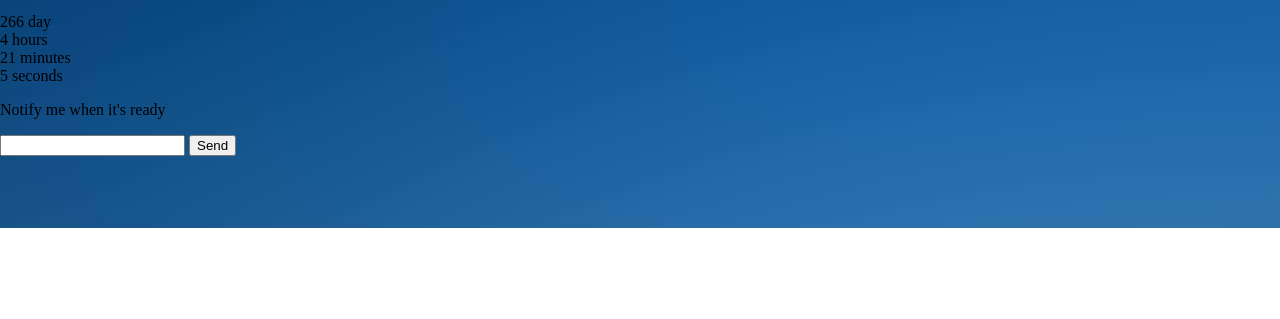
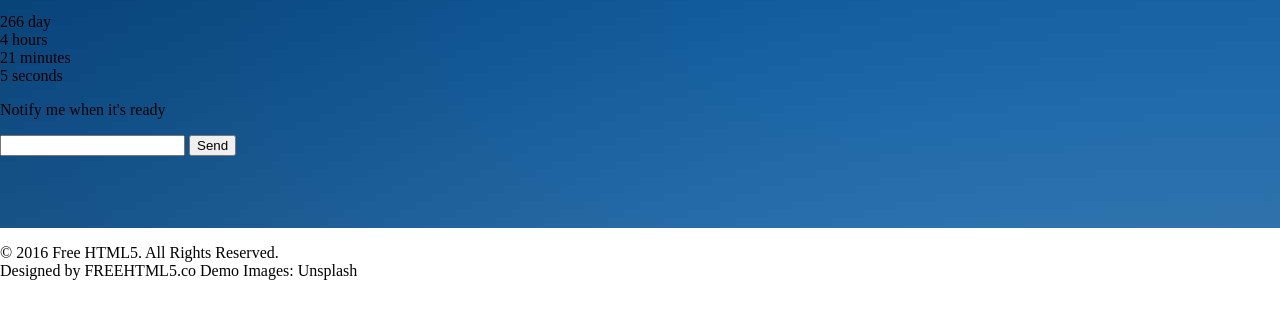
Before and after one commit to MrKrasnov/LAUNCH-layout-site, a plain HTML site: page index.html in a window 1280 px wide. Shown: the part 119-438 px from the top of the page. Drawn offline with Linux system fonts and the light colour scheme.

Commit message:
1.2 has created date for footer

```diff
--- a/index.html
+++ b/index.html
@@ -35,6 +35,17 @@
             </form>
         </div>
     </main>
+    <footer>
+        <div>
+            <p>© 2016 Free HTML5. All Rights Reserved. <br>
+                Designed by <span>FREEHTML5.co</span> Demo Images: <span>Unsplash</span>
+            </p>
+            <div><img src="" alt=""></div>
+            <div><img src="" alt=""></div>
+            <div><img src="" alt=""></div>
+            <div><img src="" alt=""></div>
+        </div>
+    </footer>
     <link rel="stylesheet" href="style/style.css">
 </body>
 </html>
```
